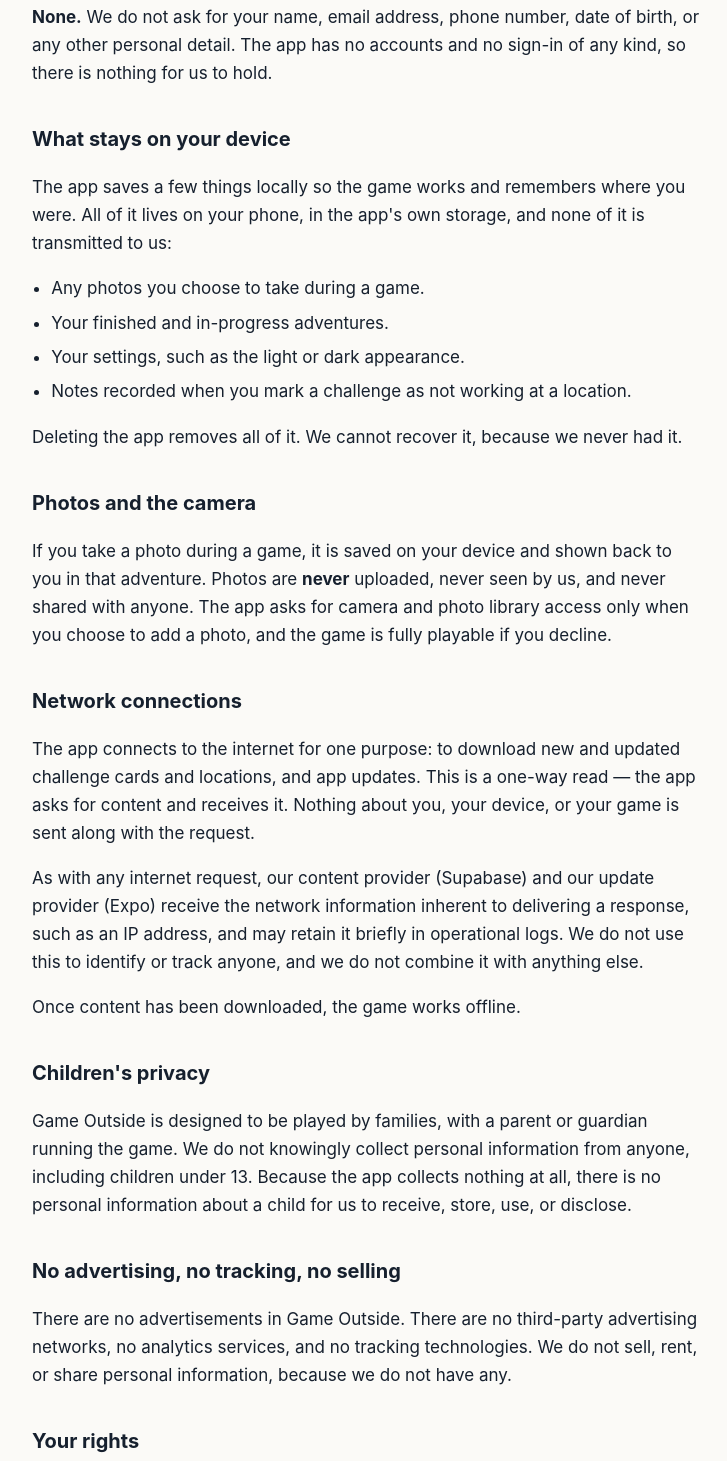
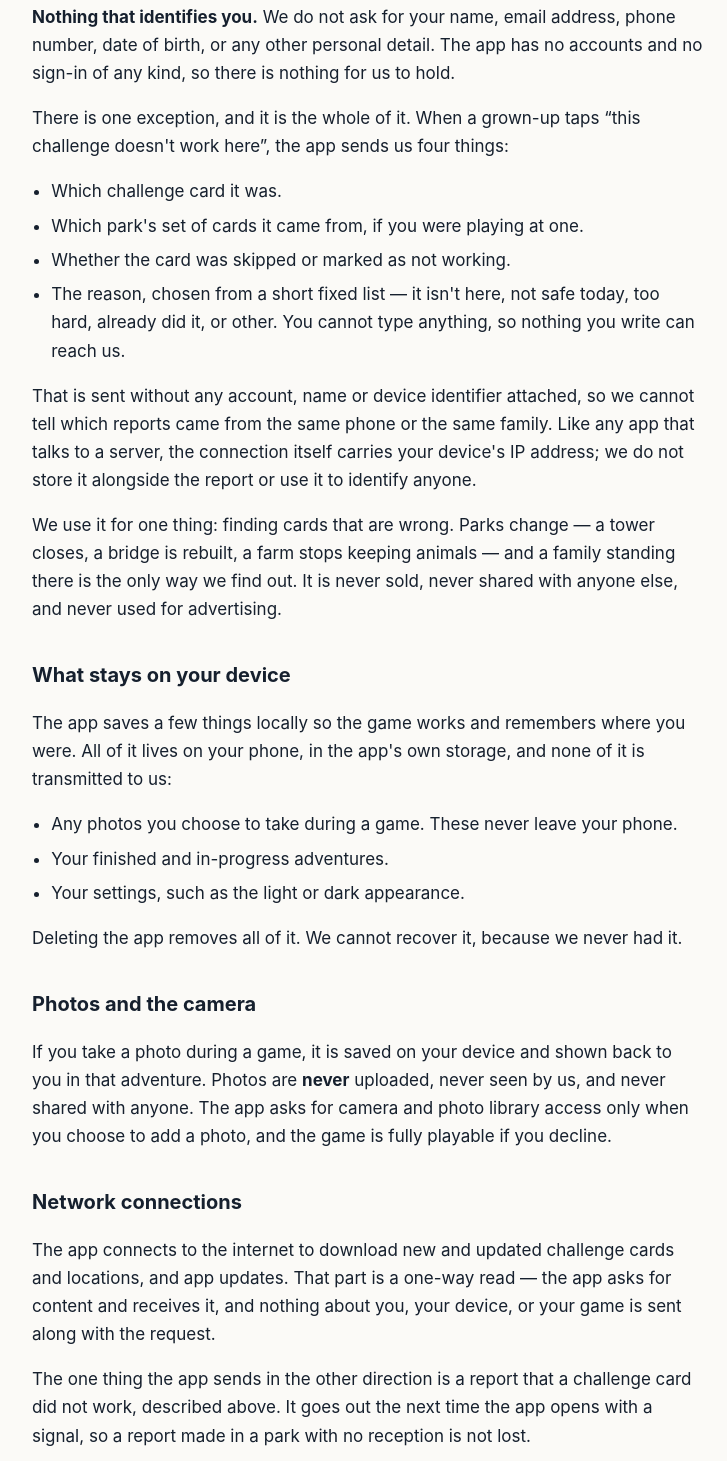
Before and after one commit to andrewtaverna/game-outside-site, a plain HTML site: page privacy/index.html in a window 1280 px wide. Shown: the part 491-1952 px from the top of the page, without its empty margins (272-999 px from the left). Drawn offline with Linux system fonts and the light colour scheme.

Commit message:
Correct the policy before the app starts sending card reports
This copy is the privacy URL on both live store listings, so it has to say
the same thing as gameoutside.com/privacy and it has to be right before the
app update ships, not after.

It listed "notes recorded when you mark a challenge as not working at a
location" as something that stays on the device and is never transmitted.
That is exactly what the app now sends. Also corrected the children's
section, which said the app collects nothing at all, and the network
section, which said nothing about your game is ever sent.

```diff
--- a/privacy/index.html
+++ b/privacy/index.html
@@ -38,7 +38,7 @@
 <body>
 
 <h1>Privacy Policy</h1>
-<p class="sub">Game Outside &middot; Effective 29 August 2026</p>
+<p class="sub">Game Outside &middot; Effective 5 September 2026</p>
 
 <div class="box">
   <strong>The short version:</strong> Game Outside does not collect your personal
@@ -55,9 +55,35 @@
 
 <h2>Information we collect</h2>
 <p>
-  <strong>None.</strong> We do not ask for your name, email address, phone number,
-  date of birth, or any other personal detail. The app has no accounts and no
-  sign-in of any kind, so there is nothing for us to hold.
+  <strong>Nothing that identifies you.</strong> We do not ask for your name, email
+  address, phone number, date of birth, or any other personal detail. The app has
+  no accounts and no sign-in of any kind, so there is nothing for us to hold.
+</p>
+<p>
+  There is one exception, and it is the whole of it. When a grown-up taps
+  &ldquo;this challenge doesn't work here&rdquo;, the app sends us four things:
+</p>
+<ul>
+  <li>Which challenge card it was.</li>
+  <li>Which park's set of cards it came from, if you were playing at one.</li>
+  <li>Whether the card was skipped or marked as not working.</li>
+  <li>
+    The reason, chosen from a short fixed list &mdash; it isn't here, not safe
+    today, too hard, already did it, or other. You cannot type anything, so
+    nothing you write can reach us.
+  </li>
+</ul>
+<p>
+  That is sent without any account, name or device identifier attached, so we
+  cannot tell which reports came from the same phone or the same family. Like any
+  app that talks to a server, the connection itself carries your device's IP
+  address; we do not store it alongside the report or use it to identify anyone.
+</p>
+<p>
+  We use it for one thing: finding cards that are wrong. Parks change &mdash; a
+  tower closes, a bridge is rebuilt, a farm stops keeping animals &mdash; and a
+  family standing there is the only way we find out. It is never sold, never
+  shared with anyone else, and never used for advertising.
 </p>
 
 <h2>What stays on your device</h2>
@@ -67,10 +93,9 @@
   is transmitted to us:
 </p>
 <ul>
-  <li>Any photos you choose to take during a game.</li>
+  <li>Any photos you choose to take during a game. These never leave your phone.</li>
   <li>Your finished and in-progress adventures.</li>
   <li>Your settings, such as the light or dark appearance.</li>
-  <li>Notes recorded when you mark a challenge as not working at a location.</li>
 </ul>
 <p>
   Deleting the app removes all of it. We cannot recover it, because we never had
@@ -88,10 +113,15 @@
 
 <h2>Network connections</h2>
 <p>
-  The app connects to the internet for one purpose: to download new and updated
-  challenge cards and locations, and app updates. This is a one-way read &mdash;
-  the app asks for content and receives it. Nothing about you, your device, or
-  your game is sent along with the request.
+  The app connects to the internet to download new and updated challenge cards
+  and locations, and app updates. That part is a one-way read &mdash; the app asks
+  for content and receives it, and nothing about you, your device, or your game is
+  sent along with the request.
+</p>
+<p>
+  The one thing the app sends in the other direction is a report that a challenge
+  card did not work, described above. It goes out the next time the app opens with
+  a signal, so a report made in a park with no reception is not lost.
 </p>
 <p>
   As with any internet request, our content provider (Supabase) and our update
@@ -108,16 +138,29 @@
 <p>
   Game Outside is designed to be played by families, with a parent or guardian
   running the game. We do not knowingly collect personal information from anyone,
-  including children under 13. Because the app collects nothing at all, there is
-  no personal information about a child for us to receive, store, use, or
-  disclose.
+  including children under 13.
+</p>
+<p>
+  The card reports described above are the only thing the app sends us, and they
+  are deliberately built so that they cannot carry personal information about a
+  child. There is no account, no name, no device identifier and no location beyond
+  which park's set of cards was in play. The reason is picked from a fixed list
+  rather than typed, so a child cannot write anything into a report. We use the
+  reports solely to keep the game's content correct.
+</p>
+<p>
+  Marking a card as not working is an action a grown-up takes while running the
+  game. If you would rather send nothing at all, don't use it &mdash; the game
+  plays exactly the same either way.
 </p>
 
 <h2>No advertising, no tracking, no selling</h2>
 <p>
   There are no advertisements in Game Outside. There are no third-party
   advertising networks, no analytics services, and no tracking technologies. We do
-  not sell, rent, or share personal information, because we do not have any.
+  not sell, rent, or share personal information, because we do not have any. The
+  card reports are not personal information and are not used for advertising,
+  profiling, or anything other than fixing the cards.
 </p>
 
 <h2>Your rights</h2>
```
